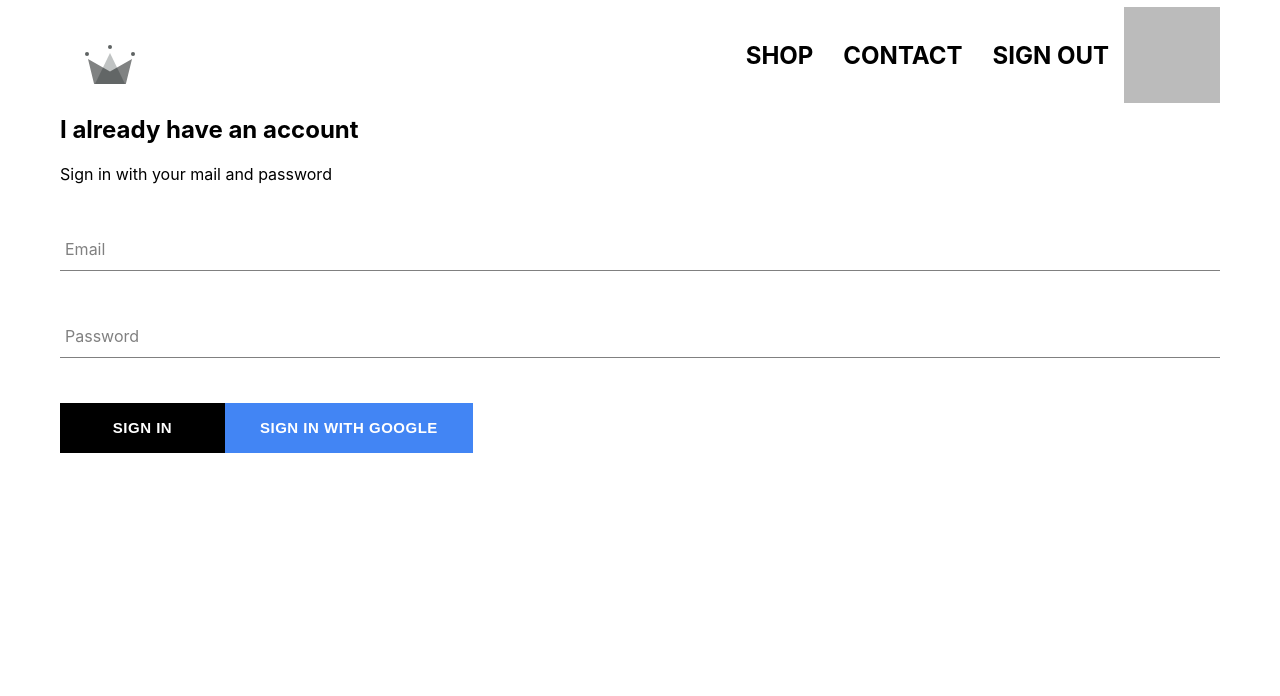
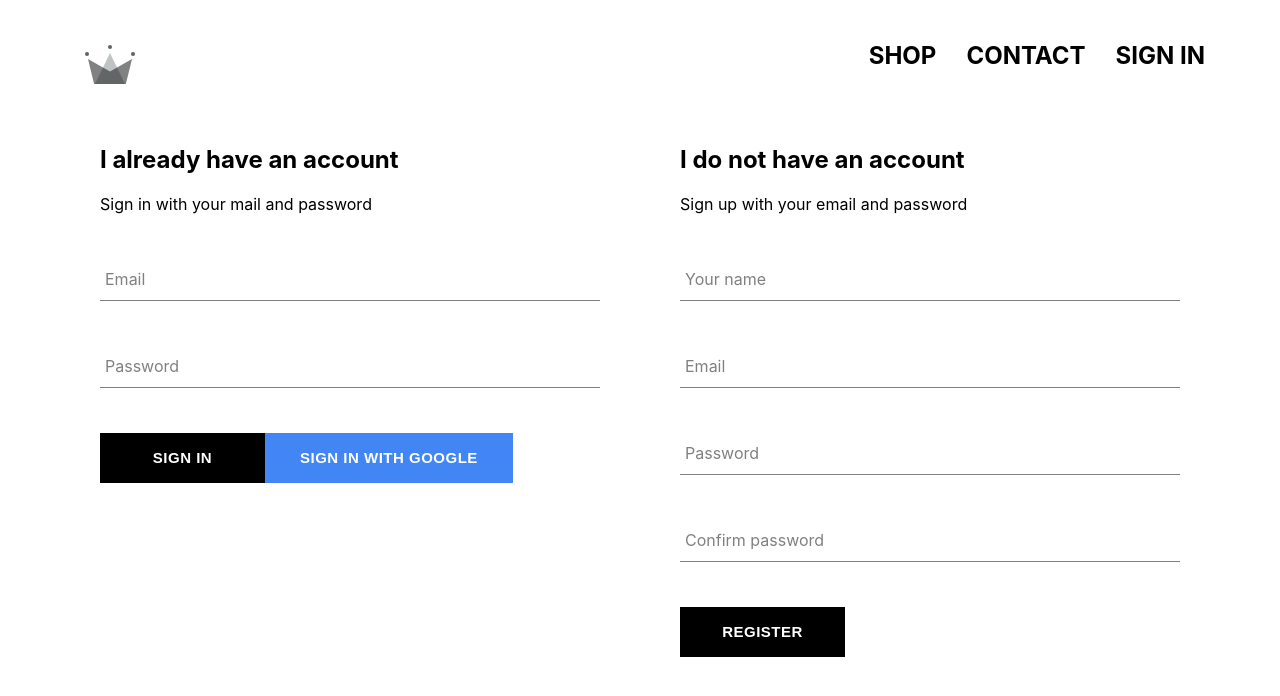
Before and after one commit to CaroRoyDev/React-Shop-Meowear, a React (Create React App) app: page /signin in a window 1280 px wide. Shown: the top 696 px of the page. Built offline with nearby package versions, Linux system fonts and the light colour scheme; no server answers; the database is empty; sample sign-in values are in the browser's storage.

Commit message:
Added Signup with email and password

```diff
--- a/src/App.js
+++ b/src/App.js
@@ -1,5 +1,5 @@
 import React from "react";
-import { Route, Switch } from "react-router-dom";
+import { Route, Switch, withRouter } from "react-router-dom";
 
 import "./App.css";
 
@@ -9,7 +9,7 @@
 import ShopPage from "./pages/shop/shop.component";
 import Authentication from "./pages/authentication/authentication.component";
 
-import { auth } from "./firebase/firebase.utils";
+import { auth, createUserProfileDocument } from "./firebase/firebase.utils";
 
 
 class App extends React.Component {
@@ -24,8 +24,22 @@
   unsubscribeFromAuth = null;
 
   componentDidMount(){
-    this.unsubscribeFromAuth = auth.onAuthStateChanged( user => {
-      this.setState({currentUser: user})
+    this.unsubscribeFromAuth = auth.onAuthStateChanged( async userAuth => {
+
+      if(userAuth){
+        const userRef = await createUserProfileDocument(userAuth);
+        userRef.onSnapshot(snapShot => {
+          this.setState({
+            currentUser: {
+              id: snapShot.id,
+              ...snapShot.data()
+            }
+          })
+        })
+      }else{
+        this.setState({currentUser: userAuth});
+      }
+      this.props.history.push("/");
     });
   }
 
@@ -51,4 +65,4 @@
   }
 }
 
-export default App;
+export default withRouter(App);
--- /dev/null
+++ b/src/components/sign-up/sign-up.component.jsx
@@ -0,0 +1,94 @@
+import React from "react";
+import "./sign-up.styles.scss";
+
+import FormInput from "../form-input/form-input.component";
+import CustomButton from "../custom-button/custom-button.component";
+
+import { auth, createUserProfileDocument } from "../../firebase/firebase.utils";
+
+class SignUp extends React.Component {
+    constructor() {
+        super();
+
+        this.state = {
+            displayName: '',
+            email: '',
+            password: '',
+            confirmPassword: '',
+            formError: null,
+        }
+    }
+
+
+
+    handleSubmit = async event => {
+        event.preventDefault();
+        const { displayName, email, password, confirmPassword } = this.state;
+
+
+        if(password !== confirmPassword){
+            this.setState({formError: {message: "Ups ! Passwords don't mach"}});
+            return;
+        }
+
+        try{
+            const { user } = await auth.createUserWithEmailAndPassword(email, password);
+            await createUserProfileDocument(user, { displayName });
+        }
+        catch(error){
+            this.setState({formError: error});
+            console.log("Couldn't create new user with mail and pass registration. ", error.message);
+        }
+    }
+
+    handleChange = event => {
+        const { value, name } = event.target;
+        this.setState({ [name]: value})
+    }
+
+    render() {
+        const { displayName, email, password, confirmPassword, formError } = this.state;
+        return (
+            <div className="sign-up">
+                <h2 className="title">I do not have an account</h2>
+                <span>Sign up with your email and password</span>
+                {formError ? (<div className="formError">{formError.message}</div>) : null}
+                <form onSubmit={this.handleSubmit} className="sign-up-form">
+
+                    <FormInput
+                        handleChange={this.handleChange}
+                        label="Your name"
+                        name="displayName"
+                        type="text"
+                        value={displayName}
+                    />
+                    <FormInput
+                        handleChange={this.handleChange}
+                        label="Email"
+                        name="email"
+                        type="email"
+                        value={email}
+                    />
+                    <FormInput
+                        handleChange={this.handleChange}
+                        label="Password"
+                        name="password"
+                        type="password"
+                        value={password}
+                    />
+                    <FormInput
+                        handleChange={this.handleChange}
+                        label="Confirm password"
+                        name="confirmPassword"
+                        type="password"
+                        value={confirmPassword}
+                    />
+
+                    <CustomButton type="submit">Register</CustomButton>
+                </form>
+            </div>
+        )
+    }
+}
+
+export default SignUp;
--- /dev/null
+++ b/src/components/sign-up/sign-up.styles.scss
@@ -0,0 +1,11 @@
+.sign-up{
+    .formError{
+        margin: 10px 0;
+        padding: 5px;
+        border-radius: 5px;
+
+        text-align: center;
+        background-color: rgba(230, 40, 56, .2);
+        border: solid 1px rgb(230, 40, 56);
+    }
+}
--- a/src/firebase/firebase.utils.js
+++ b/src/firebase/firebase.utils.js
@@ -16,6 +16,34 @@
 export const auth = firebase.auth();
 export const firestore = firebase.firestore();
 
+export const createUserProfileDocument = async (userAuth, additionalData) => {
+  if(!userAuth) return;
+
+  const userRef = firestore.doc(`users/${userAuth.uid}`);
+  const snapShot = await userRef.get();
+
+  if(!snapShot.exists){
+    const { displayName, email, photoURL} = userAuth;
+    const createdAt = new Date();
+
+    try{
+      await userRef.set({
+        displayName,
+        email,
+        createdAt,
+        photoURL,
+        ...additionalData
+      })
+    } catch (error){
+      console.log("error creating user", error.message);
+    }
+  }
+
+  return userRef;
+};
+
+
+
 const provider = new firebase.auth.GoogleAuthProvider();
 provider.setCustomParameters({promp: 'select_account'});
 
--- a/src/pages/authentication/authentication.component.jsx
+++ b/src/pages/authentication/authentication.component.jsx
@@ -2,10 +2,12 @@
 import "./authentication.styles.scss";
 
 import SignIn from "../../components/sign-in/sign-in.component";
+import SignUp from "../../components/sign-up/sign-up.component";
 
 const Authentication = () => (
     <div className="authentication">
         <SignIn/>
+        <SignUp/>
     </div>
 )
 
--- a/src/pages/authentication/authentication.styles.scss
+++ b/src/pages/authentication/authentication.styles.scss
@@ -0,0 +1,12 @@
+.authentication{
+    display: flex;
+    justify-content: space-around;
+    flex-wrap: wrap;
+
+    .sign-up, .sign-in{
+        max-width: 500px;
+        min-width: 300px;
+        flex: 50% 1 1;
+        margin: 10px;
+    }
+}
```
